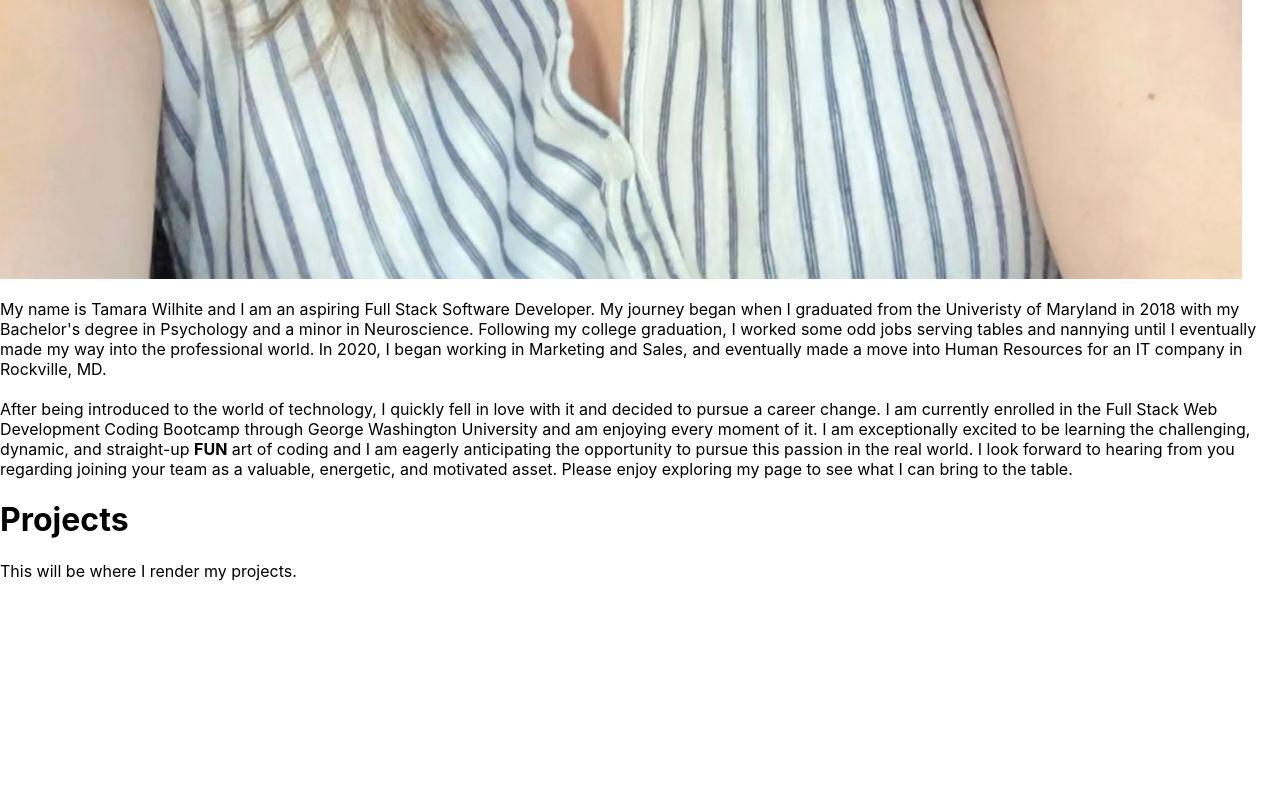
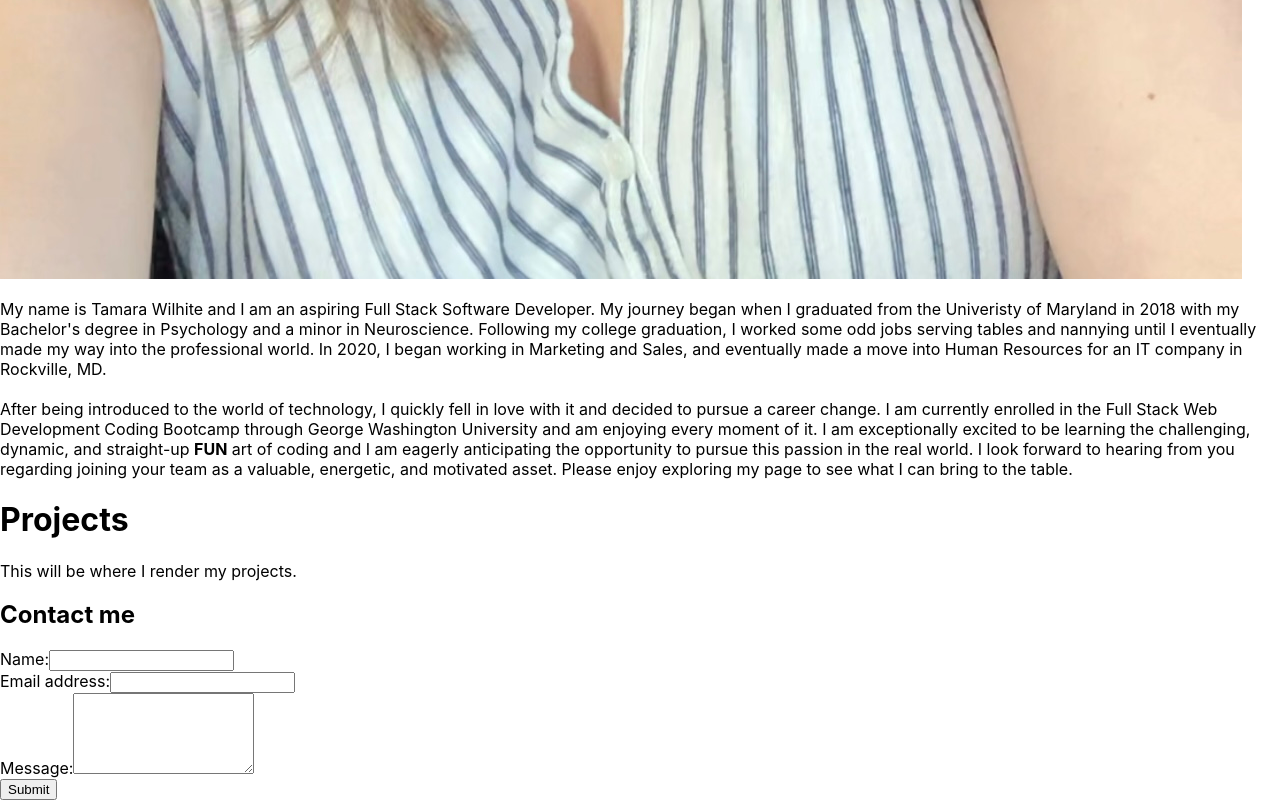
Before and after one commit to trwilhite/trw-portfolio, a React (Create React App) app: page / in a window 1280 px wide. Shown: the part 1707-2507 px from the top of the page. Before the commit the page ends 2304 px from the top, so only its background shows below. Built offline with nearby package versions, Linux system fonts and the light colour scheme.

Commit message:
added contact form component and skeleton

```diff
--- a/src/App.js
+++ b/src/App.js
@@ -2,6 +2,7 @@
 import Nav from "./components/Nav";
 import About from "./components/About";
 import Project from "./components/Project";
+import ContactForm from "./components/Contact";
 
 function App() {
   return (
@@ -10,6 +11,7 @@
       <main>
         <About></About>
         <Project></Project>
+        <ContactForm></ContactForm>
       </main>
     </div>
   );
--- /dev/null
+++ b/src/components/Contact/index.js
@@ -0,0 +1,87 @@
+import React, { useState } from "react";
+
+import { validateEmail } from "../../utils/helpers";
+
+function ContactForm() {
+  const [formState, setFormState] = useState({
+    name: "",
+    email: "",
+    message: "",
+  });
+
+  const [errorMessage, setErrorMessage] = useState("");
+  const { name, email, message } = formState;
+
+  const handleSubmit = (e) => {
+    e.preventDefault();
+    if (!errorMessage) {
+      console.log("Submit Form", formState);
+    }
+  };
+
+  const handleChange = (e) => {
+    if (e.target.name === "email") {
+      const isValid = validateEmail(e.target.value);
+      if (!isValid) {
+        setErrorMessage("Your email is invalid.");
+      } else {
+        setErrorMessage("");
+      }
+    } else {
+      if (!e.target.value.length) {
+        setErrorMessage(`${e.target.name} is required.`);
+      } else {
+        setErrorMessage("");
+      }
+    }
+    if (!errorMessage) {
+      setFormState({ ...formState, [e.target.name]: e.target.value });
+      console.log("Handle Form", formState);
+    }
+  };
+
+  return (
+    <section>
+      <h1 data-testid="h1tag">Contact me</h1>
+      <form id="contact-form" onSubmit={handleSubmit}>
+        <div>
+          <label htmlFor="name">Name:</label>
+          <input
+            type="text"
+            name="name"
+            defaultValue={name}
+            onBlur={handleChange}
+          />
+        </div>
+        <div>
+          <label htmlFor="email">Email address:</label>
+          <input
+            type="email"
+            name="email"
+            defaultValue={email}
+            onBlur={handleChange}
+          />
+        </div>
+        <div>
+          <label htmlFor="message">Message:</label>
+          <textarea
+            name="message"
+            rows="5"
+            defaultValue={message}
+            onBlur={handleChange}
+          />
+        </div>
+        {errorMessage && (
+          <div>
+            <p className="error-text">{errorMessage}</p>
+          </div>
+        )}
+        <button data-testid="button" type="submit">
+          Submit
+        </button>
+      </form>
+    </section>
+  );
+}
+
+export default ContactForm;
--- /dev/null
+++ b/src/utils/helpers.js
@@ -0,0 +1,5 @@
+export function validateEmail(email) {
+  var re =
+    /^(([^<>()[\]\\.,;:\s@"]+(\.[^<>()[\]\\.,;:\s@"]+)*)|(".+"))@((\[[0-9]{1,3}\.[0-9]{1,3}\.[0-9]{1,3}\.[0-9]{1,3}\])|(([a-zA-Z\-0-9]+\.)+[a-zA-Z]{2,}))$/;
+  return re.test(String(email).toLowerCase());
+}
```
